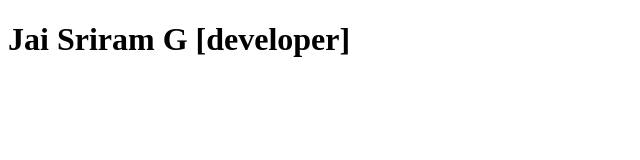
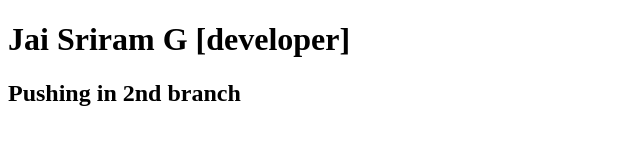
Before and after one commit to JaiSriramG/Sample-Repo, a plain HTML site: page index.html in a window 1280 px wide. Shown: the whole page, without its empty margins (0-640 px from the left). Drawn offline with Linux system fonts and the light colour scheme.

Commit message:
feat: try to add in frontend branch

```diff
--- a/index.html
+++ b/index.html
@@ -7,5 +7,6 @@
   </head>
   <body>
     <h1>Jai Sriram G [developer]</h1>
+    <h2>Pushing in 2nd branch</h2>
   </body>
 </html>
```
